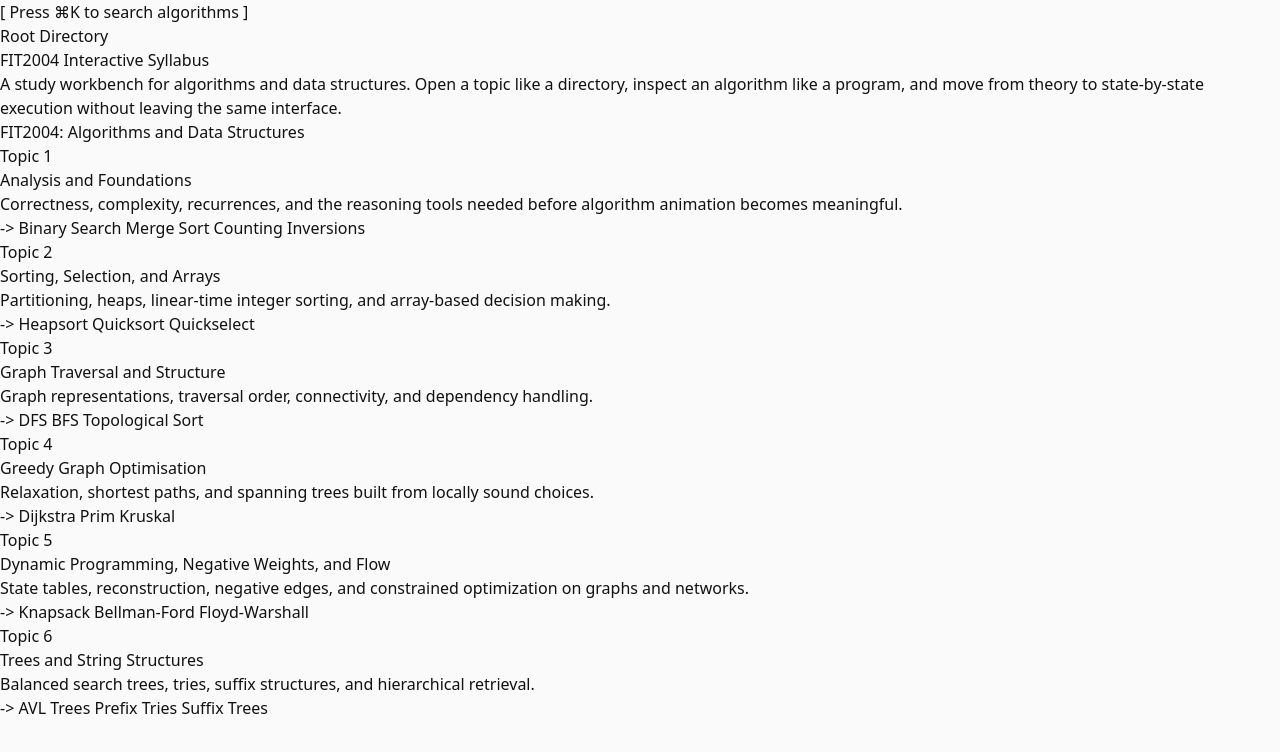
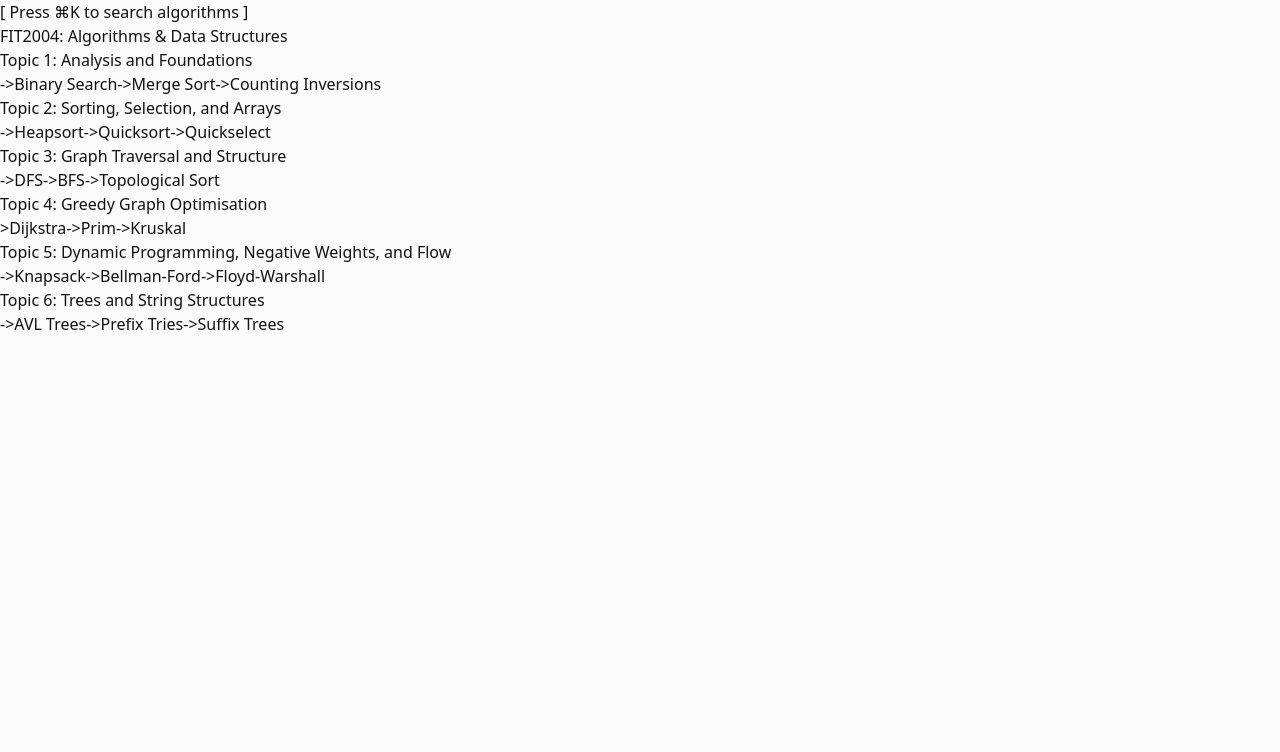
Before and after one commit to JHTer/TRACE, a React (Vite) app: page / in a window 1280 px wide. Shown: the top 752 px of the page. Built offline with nearby package versions, Linux system fonts and the light colour scheme; the HTML template or start-up script is replaced by a standard one.

Commit message:
update homepage

```diff
--- a/src/components/index/DirectoryTree.tsx
+++ b/src/components/index/DirectoryTree.tsx
@@ -1,37 +1,93 @@
+import { useMemo, useState } from 'react'
+
 import type { TopicSummary } from '../../domain/algorithms/types.ts'
 
-const joinLabels = (labels: readonly string[]) => labels.join('   ')
+type SelectedEntry = Readonly<{
+  topicId: string
+  algorithmId: string
+}>
+
+const createEntryId = (topicId: string, algorithmId: string) =>
+  `${topicId}:${algorithmId}`
+
+const defaultSelectedEntry: SelectedEntry = {
+  topicId: 'topic-4',
+  algorithmId: 'dijkstra',
+}
 
 function DirectoryTree({ topics }: { topics: readonly TopicSummary[] }) {
+  const [selectedEntryId, setSelectedEntryId] = useState(
+    createEntryId(defaultSelectedEntry.topicId, defaultSelectedEntry.algorithmId),
+  )
+
+  const entryIds = useMemo(
+    () =>
+      topics.flatMap((topic) =>
+        topic.algorithms.map((algorithm) => createEntryId(topic.id, algorithm.id)),
+      ),
+    [topics],
+  )
+
+  const selectedIndex = Math.max(entryIds.indexOf(selectedEntryId), 0)
+
+  const selectByOffset = (offset: number) => {
+    if (entryIds.length === 0) {
+      return
+    }
+
+    const nextIndex = (selectedIndex + offset + entryIds.length) % entryIds.length
+    setSelectedEntryId(entryIds[nextIndex] ?? entryIds[0] ?? '')
+  }
+
   return (
-    <div className="rounded-sm border border-[#E5E5E5] bg-white">
-      <div className="border-b border-[#E5E5E5] px-5 py-4 font-mono text-sm text-[#111111]">
-        FIT2004: Algorithms and Data Structures
-      </div>
-      <div className="divide-y divide-[#E5E5E5]">
-        {topics.map((topic) => (
-          <section
-            key={topic.id}
-            className="group px-5 py-4 transition-colors duration-150 hover:bg-[#111111] hover:text-[#FAFAFA]"
-          >
-            <div className="flex flex-wrap items-baseline gap-x-3 gap-y-1 font-mono text-sm">
-              <span className="text-[#999999] transition-colors group-hover:text-[#CCCCCC]">
-                {topic.shortLabel}
-              </span>
-              <h2 className="text-base font-medium">{topic.title}</h2>
-            </div>
-            <p className="mt-2 max-w-3xl text-sm leading-6 text-[#666666] transition-colors group-hover:text-[#D4D4D4]">
-              {topic.summary}
-            </p>
-            <p className="mt-3 font-mono text-sm leading-7">
-              <span className="text-[#666666] transition-colors group-hover:text-[#D4D4D4]">
-                -&gt;
-              </span>{' '}
-              {joinLabels(topic.algorithms.map((algorithm) => algorithm.label))}
-            </p>
-          </section>
-        ))}
-      </div>
+    <div
+      aria-label="Topic directory"
+      className="outline-none"
+      role="tree"
+      tabIndex={0}
+      onKeyDown={(event) => {
+        if (event.key === 'ArrowDown') {
+          event.preventDefault()
+          selectByOffset(1)
+        }
+
+        if (event.key === 'ArrowUp') {
+          event.preventDefault()
+          selectByOffset(-1)
+        }
+      }}
+    >
+      {topics.map((topic) => (
+        <section key={topic.id} className="mb-7">
+          <h2 className="text-[1.15rem] font-semibold tracking-[-0.035em] text-[#111111] sm:text-[1.25rem]">
+            {topic.shortLabel}: {topic.title}
+          </h2>
+          <div className="mt-2 space-y-1">
+            {topic.algorithms.map((algorithm) => {
+              const entryId = createEntryId(topic.id, algorithm.id)
+              const isSelected = entryId === selectedEntryId
+
+              return (
+                <button
+                  key={algorithm.id}
+                  className={[
+                    'block w-full max-w-[640px] border-0 px-6 py-0.5 text-left font-mono text-[1.05rem] outline-none transition-colors',
+                    isSelected ? 'bg-[#111111] text-[#FAFAFA]' : 'bg-transparent text-[#111111] hover:bg-[#111111] hover:text-[#FAFAFA]',
+                  ].join(' ')}
+                  onFocus={() => setSelectedEntryId(entryId)}
+                  onMouseEnter={() => setSelectedEntryId(entryId)}
+                  type="button"
+                >
+                  <span className="inline-block min-w-[1.5rem]">
+                    {isSelected ? '>' : '->'}
+                  </span>
+                  <span>{algorithm.label}</span>
+                </button>
+              )
+            })}
+          </div>
+        </section>
+      ))}
     </div>
   )
 }
--- a/src/components/shell/AppShell.tsx
+++ b/src/components/shell/AppShell.tsx
@@ -3,8 +3,8 @@ import type { PropsWithChildren } from 'react'
 function AppShell({ children }: PropsWithChildren) {
   return (
     <div className="min-h-screen bg-[#FAFAFA] text-[#111111]">
-      <header className="flex items-center justify-end px-6 py-4 text-xs text-[#666666]">
-        <span className="rounded border border-[#E5E5E5] bg-white px-3 py-1 font-mono">
+      <header className="flex items-center justify-end px-6 py-4 text-[11px] text-[#999999]">
+        <span className="font-mono tracking-[0.04em]">
           [ Press ⌘K to search algorithms ]
         </span>
       </header>
--- a/src/pages/IndexPage.tsx
+++ b/src/pages/IndexPage.tsx
@@ -3,24 +3,12 @@ import { topicCatalog } from '../content/topics/topicCatalog.ts'
 
 function IndexPage() {
   return (
-    <section className="px-6 pb-20 pt-[10vh]">
-      <div className="mx-auto max-w-5xl">
-        <div className="max-w-3xl">
-          <p className="font-mono text-xs uppercase tracking-[0.18em] text-[#666666]">
-            Root Directory
-          </p>
-          <h1 className="mt-4 text-3xl font-medium tracking-tight text-[#111111]">
-            FIT2004 Interactive Syllabus
-          </h1>
-          <p className="mt-4 text-sm leading-7 text-[#666666]">
-            A study workbench for algorithms and data structures. Open a topic
-            like a directory, inspect an algorithm like a program, and move
-            from theory to state-by-state execution without leaving the same
-            interface.
-          </p>
-        </div>
-
-        <div className="mt-10">
+    <section className="px-8 pb-20 pt-[7vh]">
+      <div className="mx-auto max-w-[820px]">
+        <h1 className="text-[clamp(2.4rem,4vw,3.4rem)] font-semibold tracking-[-0.04em] text-[#111111]">
+          FIT2004: Algorithms &amp; Data Structures
+        </h1>
+        <div className="mt-8">
           <DirectoryTree topics={topicCatalog} />
         </div>
       </div>
```
